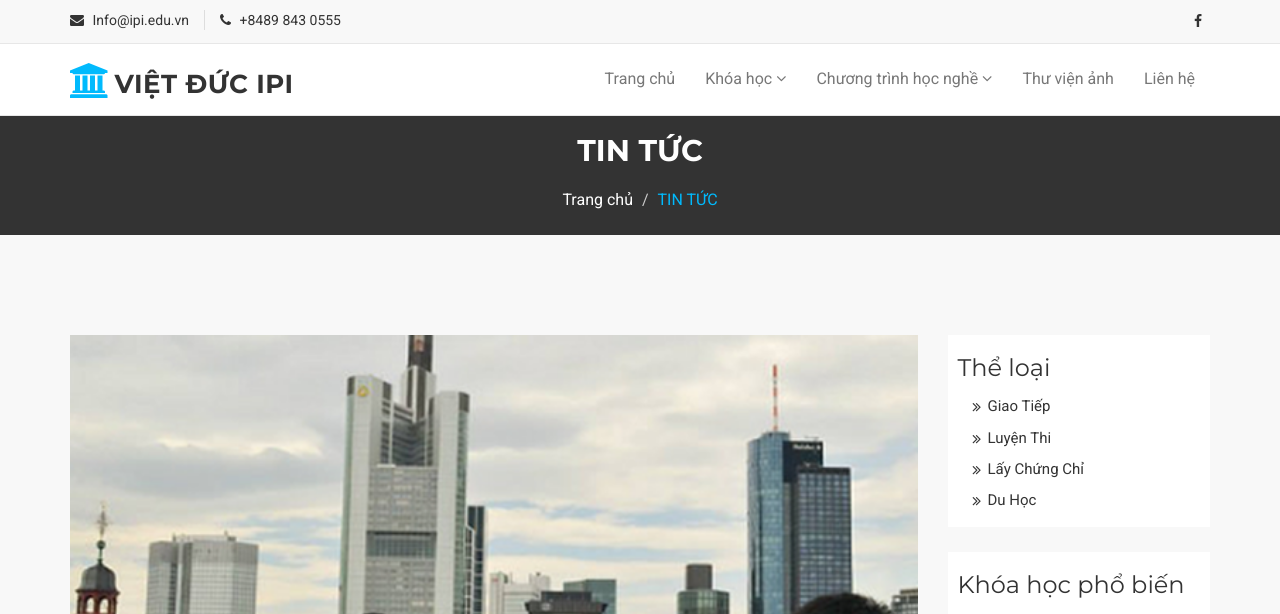
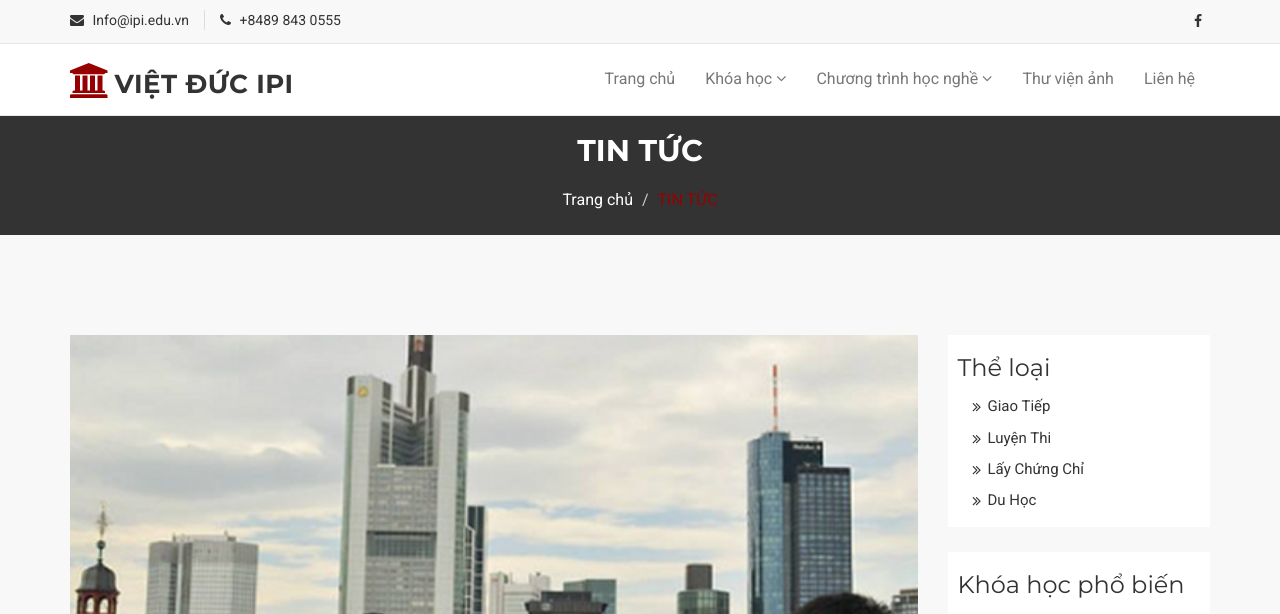
Before and after one commit to HQIT94/VietDucIPI, a plain HTML site: page 10-ly-do-tai-sao-nen-di-du-hoc-duc.html in a window 1280 px wide. Shown: the top 614 px of the page. Drawn offline with Linux system fonts and the light colour scheme.

Commit message:
Phong commit v10
commit thay đổi style header

```diff
--- a/10-ly-do-tai-sao-nen-di-du-hoc-duc.html
+++ b/10-ly-do-tai-sao-nen-di-du-hoc-duc.html
@@ -18,7 +18,7 @@
     <!-- Fancybox slider -->
     <link rel="stylesheet" href="assets/css/jquery.fancybox.css" type="text/css" media="screen" />
     <!-- Theme color -->
-    <link id="switcher" href="assets/css/theme-color/default-theme.css" rel="stylesheet">
+    <link id="switcher" href="assets/css/theme-color/dark-red-theme.css" rel="stylesheet">
 
     <!-- Main style sheet -->
     <link href="assets/css/style.css" rel="stylesheet">
```
Also changed, not shown: 10-mon-an-noi-tieng-o-duc-hut-hon-du-khach-ghe-tham.html (+1 -1 lines), cac-ngay-le-tai-duc-ma-du-hoc-sinh-duc-nen-biet.html (+1 -1 lines), du-hoc-duc-con-duong-ngan-de-tro-thanh-cong-dan-chau-au.html (+1 -1 lines), hoc-nghe-dieu-duong-o-duc.html (+1 -1 lines), thanh-lap-chi-hoi-Duc-Da-Nang.html (+1 -1 lines), thi-truong-xuat-khau-lao-dong-sang-chau-au-rong-mo.html (+1 -1 lines), thua-nang-luong-tai-tao-duc-tra-tien-de-khach-hang-dung-dien.html (+1 -1 lines).
